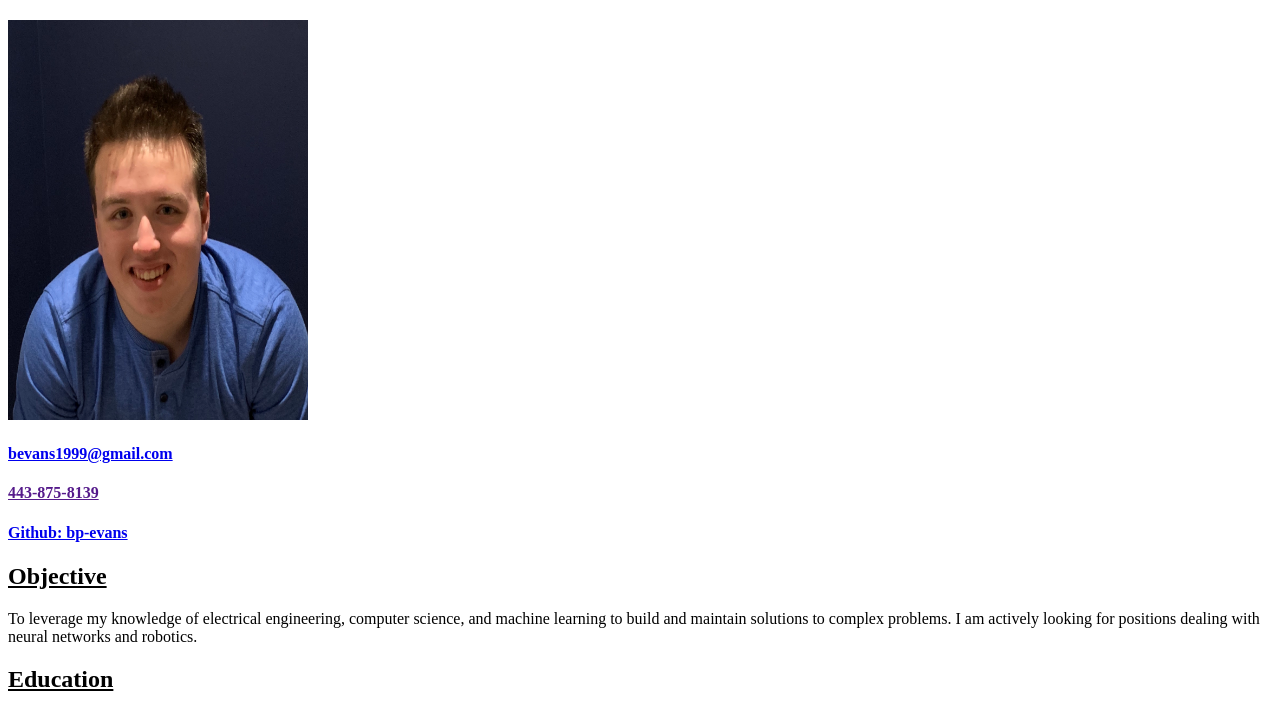
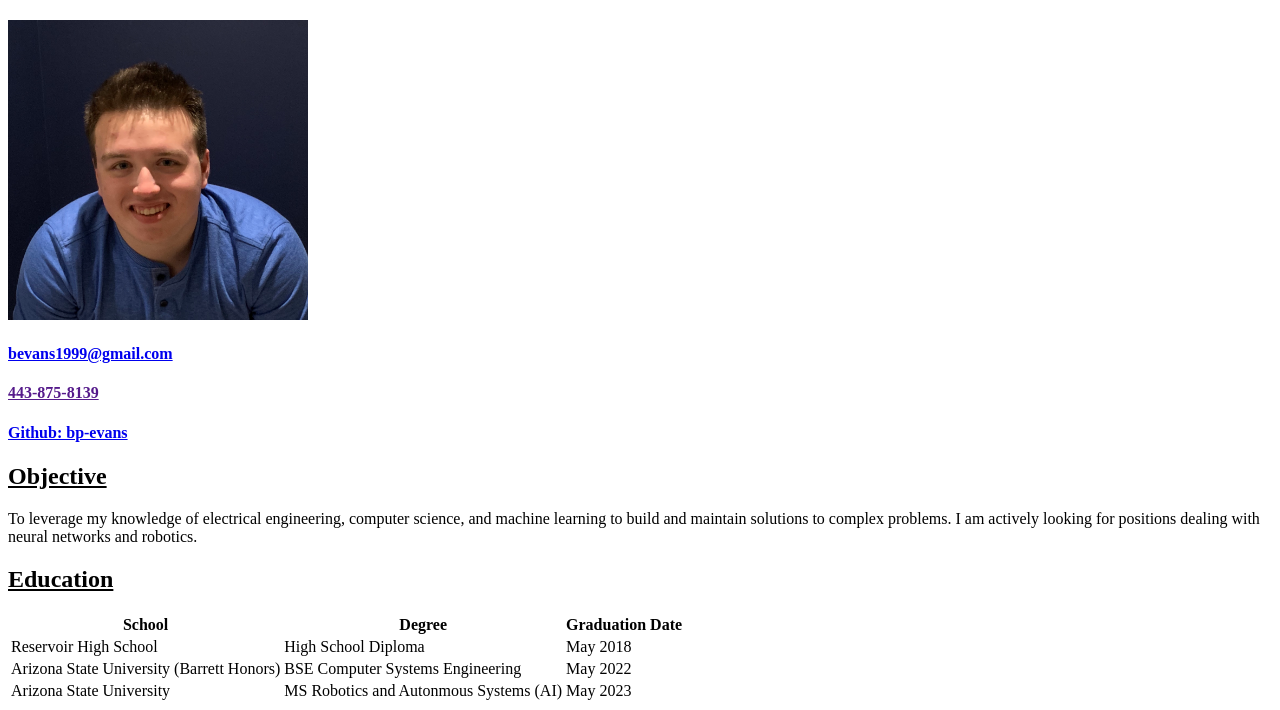
Before and after one commit to bp-evans/AME494-598Fall2022, a plain HTML site: page A3/index.html in a window 1280 px wide. Shown: the part 60-770 px from the top of the page. Drawn offline with Linux system fonts and the light colour scheme.

Commit message:
Changed Picture Resolution

```diff
--- a/A3/index.html
+++ b/A3/index.html
@@ -5,7 +5,7 @@
     </head>
     <body>
         <h1><b>Brandon Evans</b></h1>
-        <img src="IMG_1120.jpeg", width="300", height="400">
+        <img src="IMG_1120.jpeg", width="300", height="300">
         <h4><a href="gnail.com">bevans1999@gmail.com</a></h4>
         <h4><a href="">443-875-8139</a></h4>
         <h4><a href="https://github.com/bp-evans">Github: bp-evans</a></h4>
```
